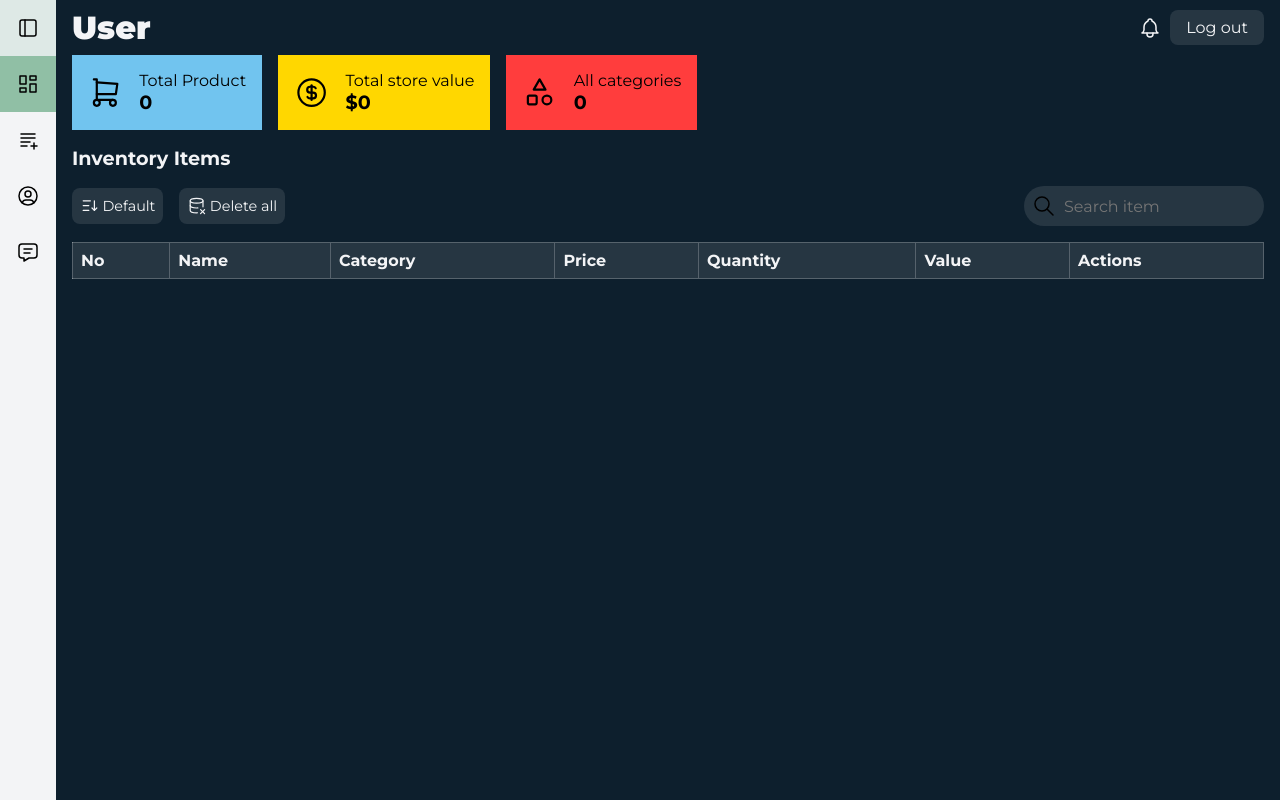
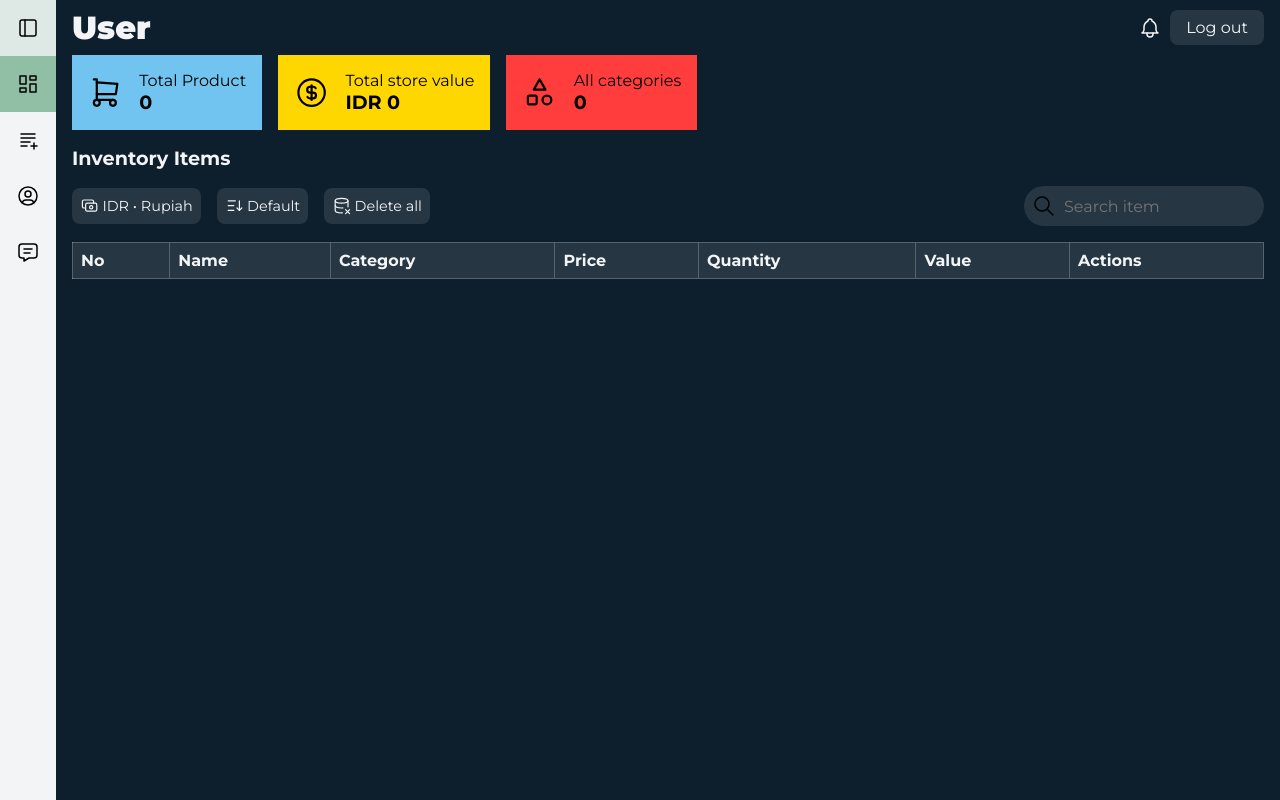
Before and after one commit to jihadable/stockwise, a React (Vite) app: page / in a window 1280 px wide. Built offline with nearby package versions, Linux system fonts and the light colour scheme.

Commit message:
add currency choices

```diff
--- a/src/Router.tsx
+++ b/src/Router.tsx
@@ -14,6 +14,7 @@ export default function Router(){
         localStorage.setItem("navbar", JSON.stringify(false))
     }
 
+    // items
     if (!localStorage.getItem("items")){
         localStorage.setItem("items", JSON.stringify([]))
     }
@@ -27,10 +28,50 @@ export default function Router(){
         localStorage.setItem("idNow", JSON.stringify(idNow))
     }
 
-    useEffect(() => {
-        localStorage.setItem("items", JSON.stringify(items))
-    }, [items])
+    // currency
+    if (!localStorage.getItem("currency")){
+        localStorage.setItem("currency", JSON.stringify({
+            code: "IDR",
+            name: "Rupiah"
+        }))
+    }
+    const currencyItems = [
+        {
+            code: "IDR",
+            name: "Rupiah"
+        },
+        {
+            code: "USD",
+            name: "Dollar"
+        },
+        {
+            code: "EUR",
+            name: "Euro"
+        },
+        {
+            code: "GBP",
+            name: "Pound"
+        },
+        {
+            code: "JPY",
+            name: "Yen"
+        },
+        {
+            code: "KRW",
+            name: "Won"
+        },
+        {
+            code: "RUB",
+            name: "Ruble"
+        },
+        {
+            code: "INR",
+            name: "Rupee"
+        }
+    ]
+    const [selectedCurrency, setSelectedCurrency] = useState(JSON.parse(localStorage.getItem("currency")!))
 
+    // user data
     if (!localStorage.getItem("user")){
         localStorage.setItem("user", JSON.stringify({
             name: "User",
@@ -43,19 +84,21 @@ export default function Router(){
     const [userData, setUserData] = useState(JSON.parse(localStorage.getItem("user")!))
 
     useEffect(() => {
+        localStorage.setItem("items", JSON.stringify(items))
+        localStorage.setItem("currency", JSON.stringify(selectedCurrency))
         localStorage.setItem("user", JSON.stringify(userData))
-    }, [userData])
+    }, [items, currencyItems, userData])
 
     return (
         <BrowserRouter>
             <Routes>
-                <Route path="/" element={<Dashboard items={items} setItems={setItems} />}></Route>
+                <Route path="/" element={<Dashboard items={items} setItems={setItems} currencyItems={currencyItems} selectedCurrency={selectedCurrency} setSelectedCurrency={setSelectedCurrency} />}></Route>
                 <Route path="/add-product" element={<AddProduct setItems={setItems} />}></Route>
                 <Route path="/account" element={<Account userData={userData} setUserData={setUserData} />}></Route>
                 <Route path="/contact" element={<Contact />}></Route>
             {
                 items.map((item: item, index: number) => {
-                    return <Route path={`/detail/${item.id}`} element={<Detail items={items} detailItem={item} />} key={index}></Route>
+                    return <Route path={`/detail/${item.id}`} element={<Detail items={items} detailItem={item} selectedCurrency={selectedCurrency} />} key={index}></Route>
                 })
             }
             {
--- a/src/components/InventoryItems.tsx
+++ b/src/components/InventoryItems.tsx
@@ -2,11 +2,14 @@ import { useEffect, useState, useRef } from "react";
 import "../style/InventoryItems.css"
 import { item } from "./itemType";
 import { Link } from "react-router-dom";
-import { IconDatabaseX, IconEdit, IconEye, IconSearch, IconSortDescending, IconTrash } from "@tabler/icons-react";
+import { IconCash, IconDatabaseX, IconEdit, IconEye, IconSearch, IconSortDescending, IconTrash } from "@tabler/icons-react";
 
 type InventoryItemsProps = {
     items: item[],
-    setItems: React.Dispatch<any>
+    setItems: React.Dispatch<any>,
+    currencyItems: {code: string, name: string}[],
+    selectedCurrency: {code: string, name: string},
+    setSelectedCurrency: React.Dispatch<any>
 }
 
 export default function InventoryItems(props: InventoryItemsProps){
@@ -44,9 +47,16 @@ export default function InventoryItems(props: InventoryItemsProps){
         return filteredArray;
     }
 
+    // currency
+    const currencyItems = props.currencyItems
+    const selectedCurrency = props.selectedCurrency
+    const setSelectedCurrency = props.setSelectedCurrency
+    const [showCurrencyItems, setShowCurrencyItems] = useState(false)
+    const currencyItemsBtn = useRef<HTMLDivElement | null>(null)
+
     // sorting
     const [sortingValue, setSortingValue] = useState("Default")
-    const sortingItems = ["Default","Alphabet", "Lowest price", "Lowest quantity", "Lowest value"]
+    const sortingItems = ["Default", "Alphabet", "Lowest price", "Lowest quantity", "Lowest value"]
     const [showSortingMenu, setShowSortingMenu] = useState(false)
     const sortingBtn = useRef<HTMLDivElement | null>(null)
 
@@ -110,6 +120,10 @@ export default function InventoryItems(props: InventoryItemsProps){
             if (sortingBtn.current && !sortingBtn.current.contains(e.target as Node)){
                 setShowSortingMenu(false)
             }
+
+            if (currencyItemsBtn.current && !currencyItemsBtn.current.contains(e.target as Node)){
+                setShowCurrencyItems(false)
+            }
         }
 
         document.addEventListener("keyup", function(e: KeyboardEvent){
@@ -127,17 +141,26 @@ export default function InventoryItems(props: InventoryItemsProps){
             <div className="header">Inventory Items</div>
             <div className="tools">
                 <div className="left">
+                    <div className="currency">
+                        <div className="currency-btn" onClick={() => setShowCurrencyItems(!showCurrencyItems)} ref={currencyItemsBtn}>
+                            <IconCash stroke={1.5} />
+                            <span>{selectedCurrency.code} • {selectedCurrency.name}</span>
+                        </div>
+                        <div className={`currency-menu ${showCurrencyItems ? "active" : ""}`}>
+                        {currencyItems.map((item, index) => (
+                            <div className="item" key={index} onClick={() => setSelectedCurrency(item)}>{item.code} • {item.name}</div>
+                        ))}
+                        </div>
+                    </div>
                     <div className="sort-by">
-                        <div className="sort-btn" onClick={() => {setShowSortingMenu(!showSortingMenu)}} ref={sortingBtn}>
+                        <div className="sort-btn" onClick={() => setShowSortingMenu(!showSortingMenu)} ref={sortingBtn}>
                             <IconSortDescending stroke={1.5} />
                             <span>{sortingValue}</span>
                         </div>
                         <div className={`sort-menu ${showSortingMenu ? "active" : ""}`}>
-                        {
-                            sortingItems.map((item, index) => {
+                        {sortingItems.map((item, index) => {
                                 return <div className="item" key={index} onClick={() => setSortingValue(item)}>{item}</div>
-                            })
-                        }
+                        })}
                         </div>
                     </div>
                     <div className="delete-all" onClick={() => {handleDeleteAll()}}>
@@ -173,9 +196,9 @@ export default function InventoryItems(props: InventoryItemsProps){
                                         <td>{index + 1}</td>
                                         <td>{item.name}</td>
                                         <td>{item.category}</td>
-                                        <td>${item.price}</td>
+                                        <td>{selectedCurrency.code} {item.price}</td>
                                         <td>{item.quantity}</td>
-                                        <td>${item.price * item.quantity}</td>
+                                        <td>{selectedCurrency.code} {item.price * item.quantity}</td>
                                         <td className="actions">
                                             <Link to={`/detail/${item.id}`} className="detail" title="Detail">
                                                 <IconEye stroke={1.5} />
--- a/src/components/InventoryStats.tsx
+++ b/src/components/InventoryStats.tsx
@@ -2,7 +2,15 @@ import { IconCoin, IconShoppingCart, IconTriangleSquareCircle } from "@tabler/ic
 import "../style/InventoryStats.css"
 import { item } from "./itemType"
 
-export default function InventoryStats(props: {items: item[]}){
+type InventoryStatsProps = {
+    items: item[],
+    selectedCurrency: {code: string, name: string}
+}
+
+export default function InventoryStats(props: InventoryStatsProps){
+
+    // currency
+    const selectedCurrency = props.selectedCurrency
 
     const items: item[] = props.items
 
@@ -21,7 +29,7 @@ export default function InventoryStats(props: {items: item[]}){
         },
         {
             title: "Total store value",
-            value: `$${totalStoreValue}`,
+            value: `${selectedCurrency.code} ${totalStoreValue}`,
             svg: <IconCoin stroke={1.5} />
         },
         {
--- a/src/pages/Contact.tsx
+++ b/src/pages/Contact.tsx
@@ -31,8 +31,7 @@ export default function Contact(){
                         <div>Feel free to drop us a message</div>
                     </div>
                     <div className="form-info">
-                        <form action="">
-                            <input type="text" placeholder="Subject" spellCheck="false" />
+                        <form>
                             <textarea rows={10} placeholder="Message" spellCheck="false"></textarea>
                             <button type="button">
                                 <span>Send</span>
--- a/src/pages/Dashboard.tsx
+++ b/src/pages/Dashboard.tsx
@@ -5,10 +5,22 @@ import InventoryStats from "../components/InventoryStats";
 import InventoryItems from "../components/InventoryItems";
 import { item } from "../components/itemType";
 
-export default function Dashboard(props: any){
+type DashboardType = {
+    items: item[],
+    setItems: React.Dispatch<any>,
+    currencyItems: {code: string, name: string}[],
+    selectedCurrency: {code: string, name: string},
+    setSelectedCurrency: React.Dispatch<any>
+}
+
+export default function Dashboard(props: DashboardType){
 
     const items: item[] = props.items
     const setItems = props.setItems
+
+    const currencyItems = props.currencyItems
+    const selectedCurrency = props.selectedCurrency
+    const setSelectedCurrency = props.setSelectedCurrency
 
     return (
         <>
@@ -16,8 +28,8 @@ export default function Dashboard(props: any){
             <Navbar page="Dashboard" />
             <div className="content">
                 <Header />
-                <InventoryStats items={items} />
-                <InventoryItems items={items} setItems={setItems} />
+                <InventoryStats items={items} selectedCurrency={selectedCurrency} />
+                <InventoryItems items={items} setItems={setItems} currencyItems={currencyItems} selectedCurrency={selectedCurrency} setSelectedCurrency={setSelectedCurrency} />
             </div>
         </div>
         </>
--- a/src/pages/Detail.tsx
+++ b/src/pages/Detail.tsx
@@ -6,17 +6,24 @@ import { item } from "../components/itemType";
 import "../style/Detail.css"
 import { IconArrowLeft } from "@tabler/icons-react";
 
-export default function Detail(props: any){
+type DetailType = {
+    detailItem: item,
+    items: item[],
+    selectedCurrency: {code: string, name: string}
+}
+
+export default function Detail(props: DetailType){
 
     const detailItem: item = props.detailItem
     const items: item[] = props.items
+    const selectedCurrency = props.selectedCurrency
 
     return (
         <div className="detail">
             <Navbar page="Dashboard" />
             <div className="content">
                 <Header />
-                <InventoryStats items={items} />
+                <InventoryStats items={items} selectedCurrency={selectedCurrency} />
                 <div className="detail-container">
                     <Link to="/" className="back">
                         <IconArrowLeft stroke={1.5} />
@@ -47,7 +54,7 @@ export default function Detail(props: any){
                                     <div className="circle"></div>
                                     <span>Price</span>
                                 </div>
-                                <div className="value">${detailItem.price}</div>
+                                <div className="value">{selectedCurrency.code} {detailItem.price}</div>
                             </div>
                             <div className="item">
                                 <div className="label">
--- a/src/style/InventoryItems.css
+++ b/src/style/InventoryItems.css
@@ -24,6 +24,60 @@
             align-items: center;
             gap: 1rem;
             color: var(--white);
+
+            .currency{
+                display: flex;
+                flex-direction: column;
+                position: relative;
+                width: fit-content;
+                font-size: .9rem;
+
+                .currency-btn{
+                    display: flex;
+                    align-items: center;
+                    gap: 0.2rem;
+                    padding: 0.5rem;
+                    background-color: rgb(255,255,255,.1);
+                    border-radius: .5rem;
+                    cursor: pointer;
+                    transition: all .2s;
+
+                    &:hover{
+                        background-color: rgb(255,255,255,.2);
+                    }
+
+                    & svg{
+                        width: 1.2rem;
+                        height: 1.2rem;
+                    }
+                }
+
+                .currency-menu{
+                    position: absolute;
+                    top: 110%;
+                    max-height: 0;
+                    overflow: hidden;
+                    transition: all .2s;
+                    background-color: var(--white);
+                    backdrop-filter: blur(5px);
+                    border-radius: .5rem;
+                    color: black;
+
+                    &.active{
+                        max-height: 999px;
+                    }
+
+                    .item{
+                        padding: .3rem .5rem;
+                        white-space: nowrap;
+                        cursor: pointer;
+
+                        &:hover{
+                            background-color: rgb(0,0,0,.1);
+                        }
+                    }
+                }
+            }
 
             .sort-by{
                 display: flex;
```
Also changed, not shown: 5 other files (tests, documents, lock files or other folders).
